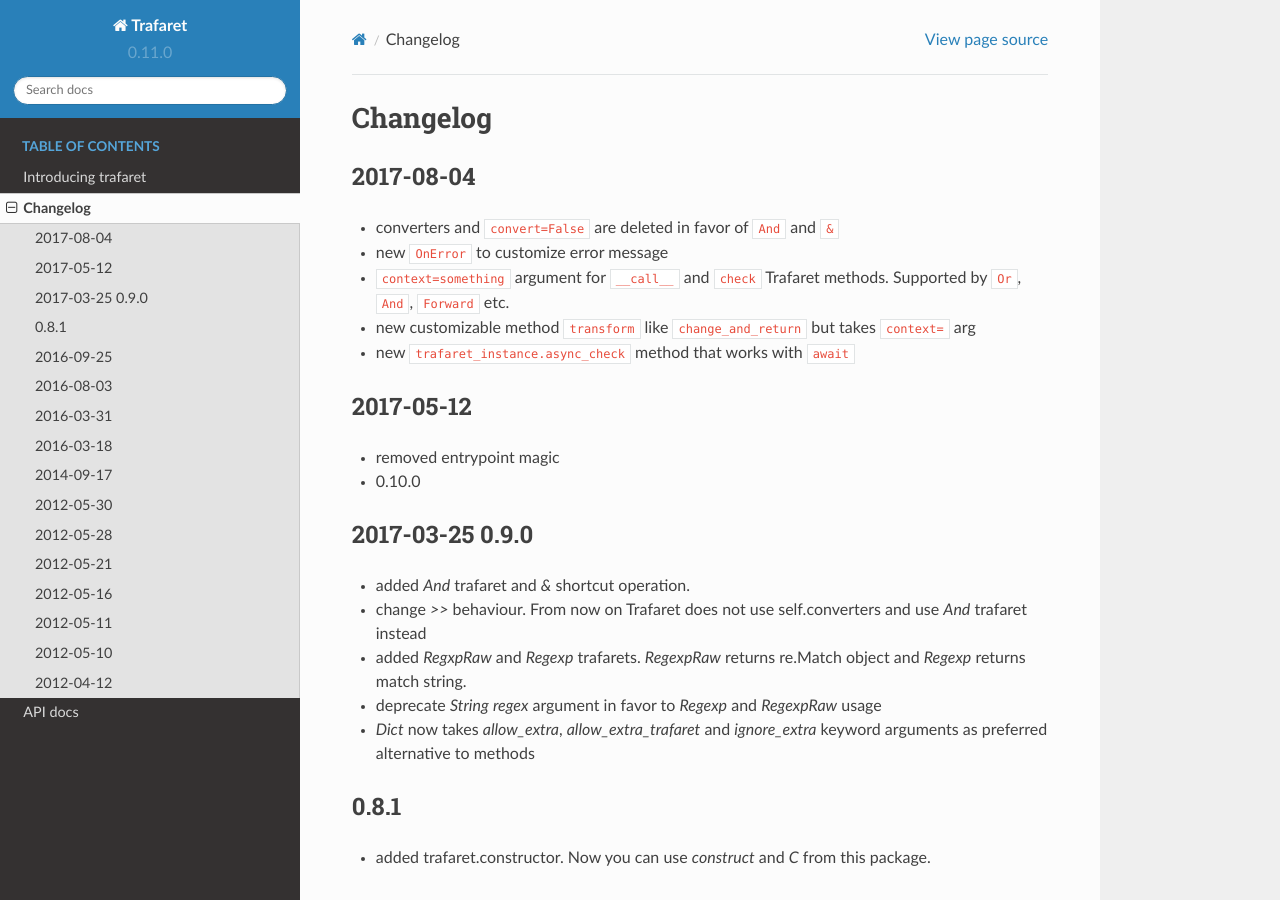
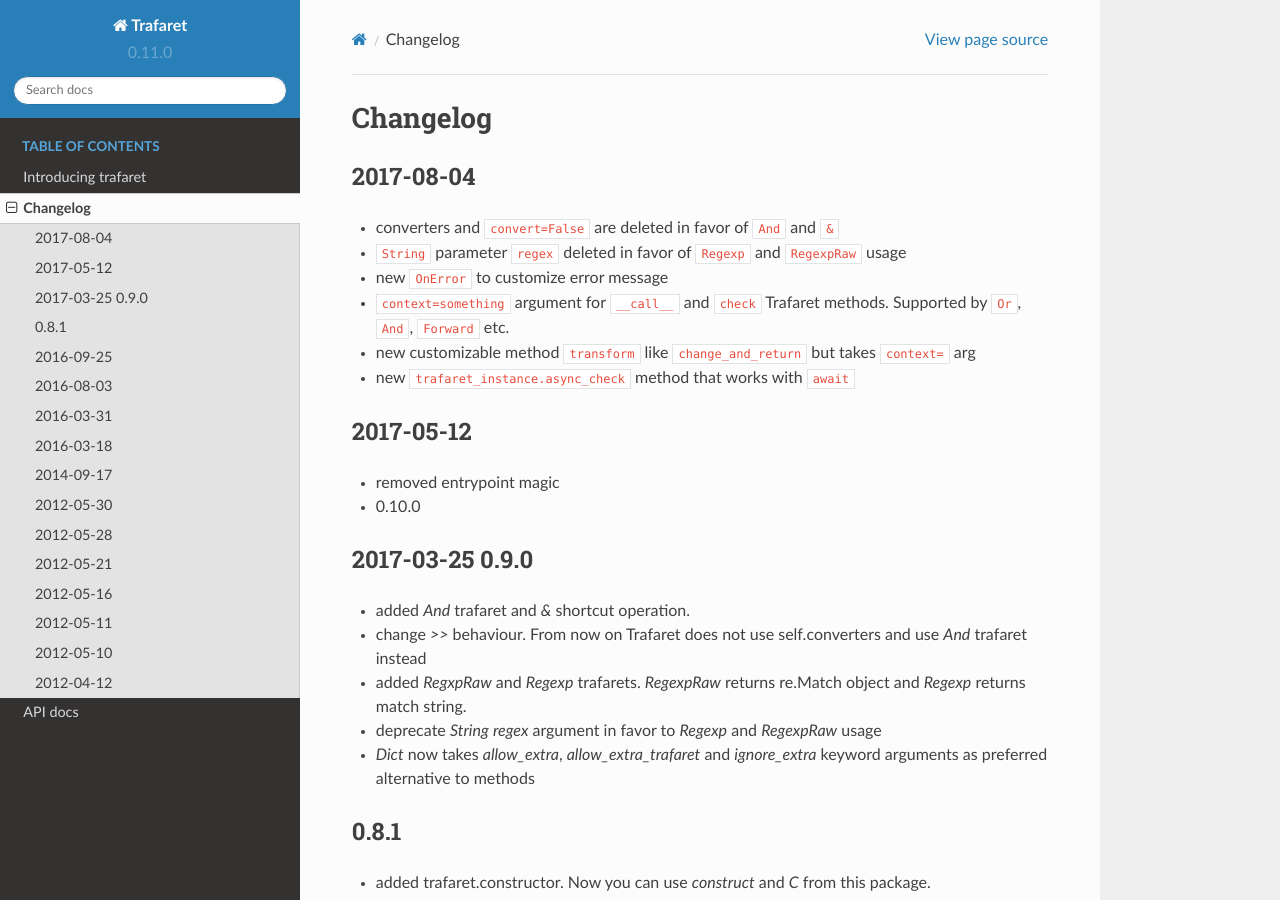
Before and after one commit to Deepwalker/trafaret, a Sphinx documentation site: the page built from docs/changelog.rst, in a window 1280 px wide and 900 px high. Built offline with Sphinx 7.4.7 and the Read the Docs theme 2.0.0, drawn with Linux system fonts in a browser that asks for light colours.

Commit message:
changelog

```diff
--- a/README.rst
+++ b/README.rst
@@ -41,6 +41,7 @@
 ---
 
 * converters and ``convert=False`` are deleted in favor of ``And`` and ``&``
+* ``String`` parameter ``regex`` deleted in favor of ``Regexp`` and ``RegexpRaw`` usage
 * new ``OnError`` to customize error message
 * ``context=something`` argument for ``__call__`` and ``check`` Trafaret methods.
   Supported by ``Or``, ``And``, ``Forward`` etc.
--- a/docs/changelog.rst
+++ b/docs/changelog.rst
@@ -5,6 +5,7 @@
 ----------
 
 - converters and ``convert=False`` are deleted in favor of ``And`` and ``&``
+- ``String`` parameter ``regex`` deleted in favor of ``Regexp`` and ``RegexpRaw`` usage
 - new ``OnError`` to customize error message
 - ``context=something`` argument for ``__call__`` and ``check`` Trafaret methods.
   Supported by ``Or``, ``And``, ``Forward`` etc.
```
